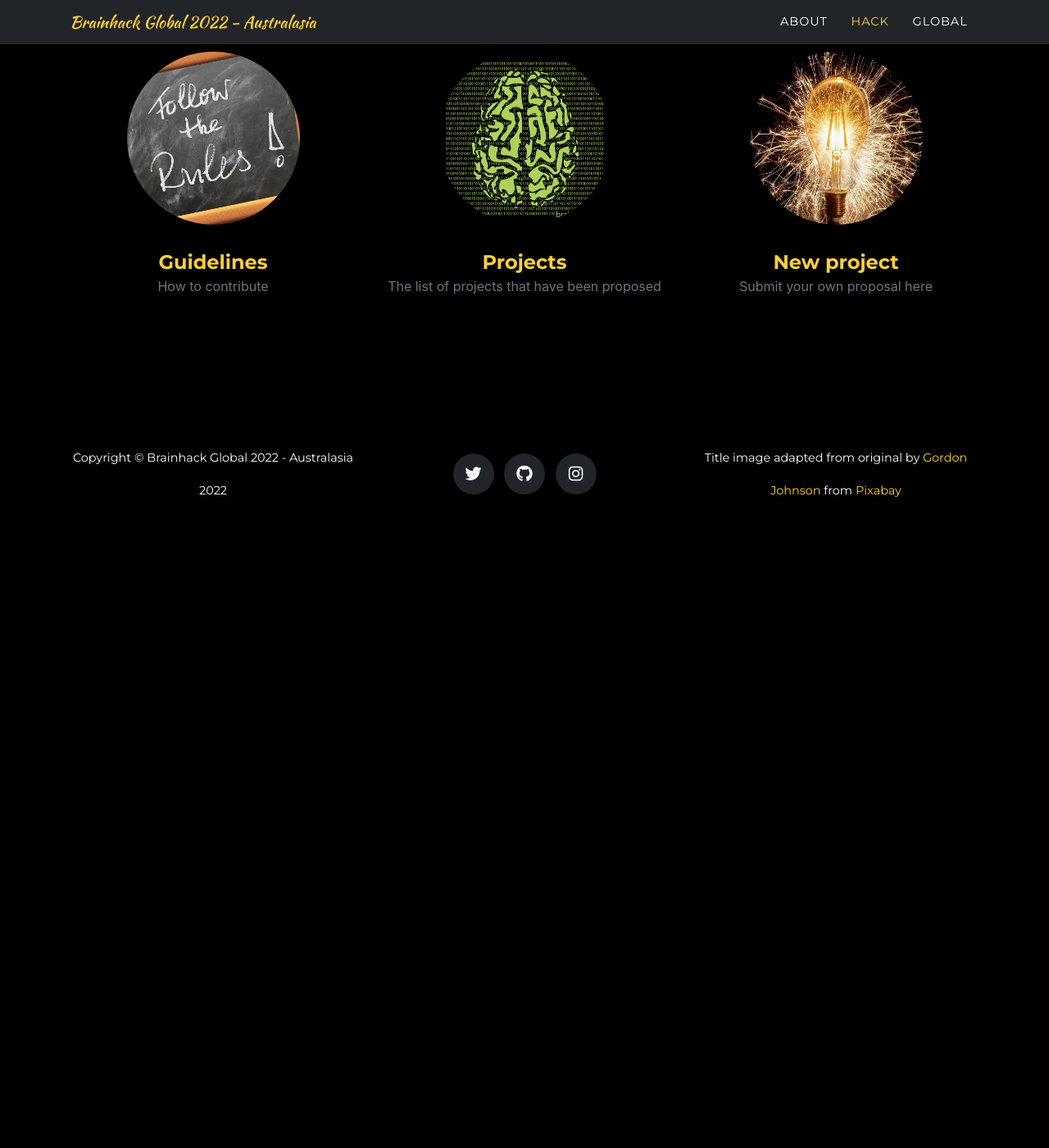
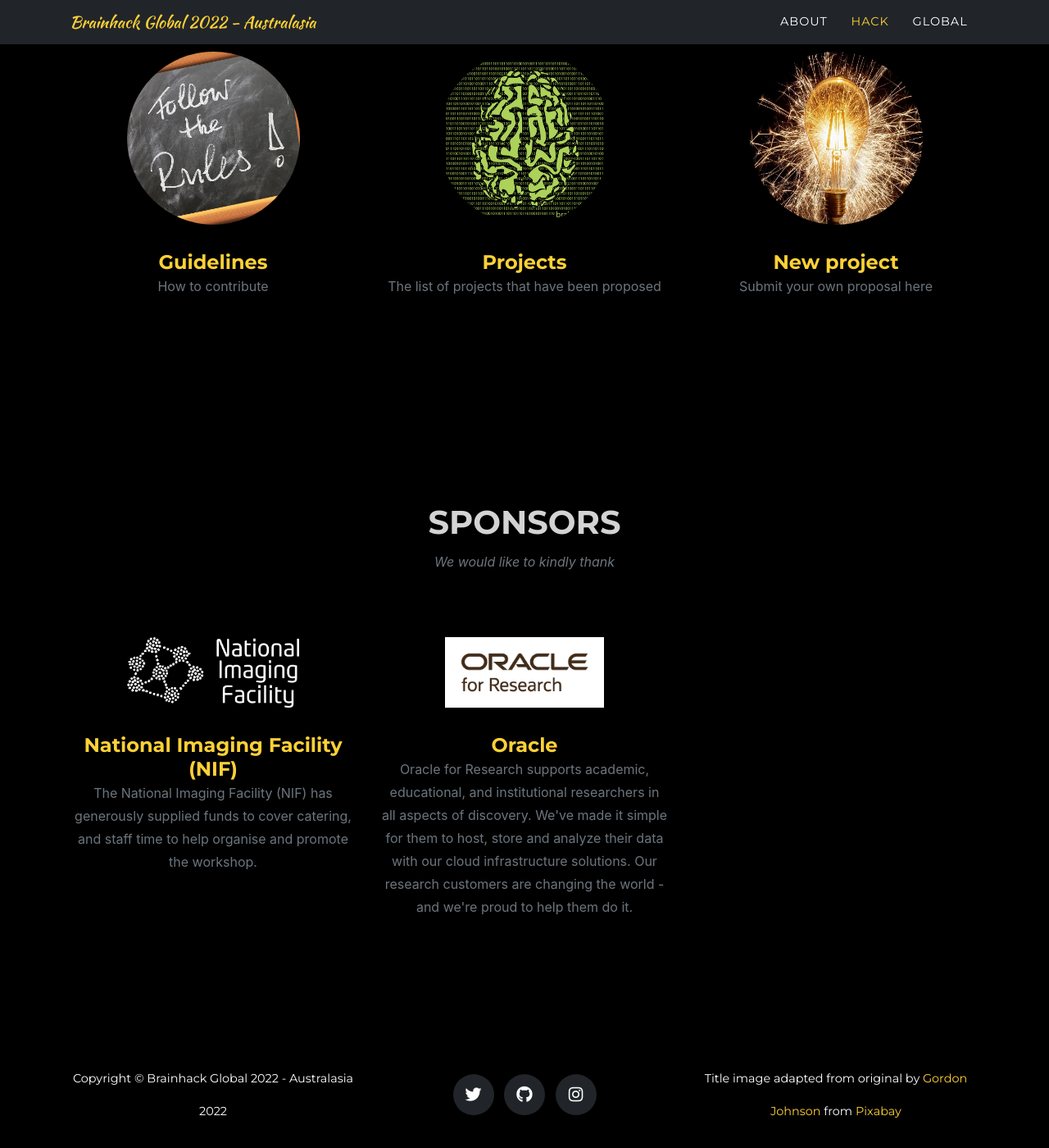
Before and after one commit to brainhack-aus/global2024, a Jekyll site: the page built from index.md, in a window 1280 px wide and 1400 px high, scrolled down 1759 px. Shown: the whole window at 82% size. Built offline with Jekyll 4.4.1, drawn with Linux system fonts in a browser that asks for light colours; some web fonts are replaced; before the commit the page ends 2402 px from its top, so only the background shows below that.

Commit message:
add sponsor pages to main page (really this time)

```diff
--- a/_data/sitetext.yml
+++ b/_data/sitetext.yml
@@ -49,12 +49,39 @@ hacktrack:
       image: assets/img/new-project.jpg
       link: https://github.com/brainhackorg/global2022/issues/new?assignees=&labels=project&template=project-submission-template.yml
 
+sponsors:
+  title: "SPONSORS"
+  section: sponsors
+  text: We would like to kindly thank
+  items:
+    - name: "National Imaging Facility (NIF)"
+      image: assets/img/nif-logo-landscape-monowhite-transparent.png
+      link: https://anif.org.au/
+      description: >-
+        The National Imaging Facility (NIF) has generously supplied funds to cover catering,
+        and staff time to help organise and promote the workshop.
+    - name: "Oracle"
+      image: assets/img/oracle.png
+      link: https://www.oracle.com/au/research/
+      description: >-
+        Oracle for Research supports academic, educational, and institutional researchers
+        in all aspects of discovery. We've made it simple for them to host, store and
+        analyze their data with our cloud infrastructure solutions. Our research
+        customers are changing the world - and we're proud to help them do it.
+    # - name: "The University of Sydney"
+    #   image: assets/img/usyd-logo-white.png
+    #   link: https://www.sydney.edu.au/
+    #   description: >-
+    #     The University of Sydney is providing multi-purpose rooms in the The University
+    #     of Sydney Business school as the venue for the hackathon, in addition to staff
+    #     time to support the organisation.
+
 footer:
   legal: "Title image adapted from original by <a href=\"https://pixabay.com/users/gdj-1086657/\">Gordon Johnson</a> from <a href=\"https://pixabay.com/\">Pixabay</a>"
   social:
-    - url: https://twitter.com/hashtag/BHAUS2021
+    - url: https://twitter.com/hashtag/brainhack-aus
       icon: "fab fa-twitter"
-    - url: https://brainhack.org/global2021
+    - url: https://brainhack.org/global2022
       icon: "fab fa-github"
     - url: https://www.instagram.com/brainhack_global/
       icon: "fab fa-instagram"
--- /dev/null
+++ b/_includes/sponsors.html
@@ -0,0 +1,21 @@
+<section class="page-section" id="{{ site.data.sitetext.sponsors.section | default: "sponsors" }}">
+    <div class="container">
+      <div class="row">
+        <div class="col-lg-12 text-center">
+          <h2 class="section-heading text-uppercase">{{ site.data.sitetext.sponsors.title }}</h2>
+          <h3 class="section-subheading text-muted">{{ site.data.sitetext.sponsors.text }}</h3>
+        </div>
+      </div>
+      <div class="row">
+      {% for item in site.data.sitetext.sponsors.items %}
+        <div class="col-sm-4">
+          <div class="sponsors-item">
+            <a href="{{ item.link }}"><img src="{{ item.image }}" alt="{{ item.name }}"></a>
+            <h4><a href="{{ item.link }}">{{ item.name }}</a></h4>
+            <p class="text-muted">{{ item.description }}</p>
+          </div>
+        </div>
+      {% endfor %}
+      </div>
+    </div>
+    </section>
--- a/_layouts/home.html
+++ b/_layouts/home.html
@@ -6,3 +6,5 @@ layout: default
 {% include about.html %}
 
 {% include hacktrack.html %}
+
+{% include sponsors.html %}
--- /dev/null
+++ b/_sass/layout/_sponsors.scss
@@ -0,0 +1,17 @@
+// Styling for the team section
+.sponsors-item {
+  margin-bottom: 50px;
+  text-align: center;
+  img {
+    height: 100px;
+    border: 7px solid fade-out($black, 0.9);
+  }
+  h4 {
+    margin-top: 25px;
+    margin-bottom: 0;
+    text-transform: none;
+  }
+  p {
+    margin-top: 0;
+  }
+}
--- a/assets/css/agency.scss
+++ b/assets/css/agency.scss
@@ -26,5 +26,6 @@ $contact-image: "{{ site.data.style.contact-image }}";
 @import "layout/masthead.scss";
 @import "layout/venues.scss";
 @import "layout/hacktrack.scss";
+@import "layout/sponsors.scss";
 @import "layout/schedule.scss";
 @import "layout/footer.scss";
```
Also changed, not shown: assets/img/nif-logo-landscape-monowhite-transparent.png (added), assets/img/nif-logo-portrait-white-transparent.png (added), assets/img/oracle.png (added), assets/img/usyd-logo-white.png (added), 1 other file.
